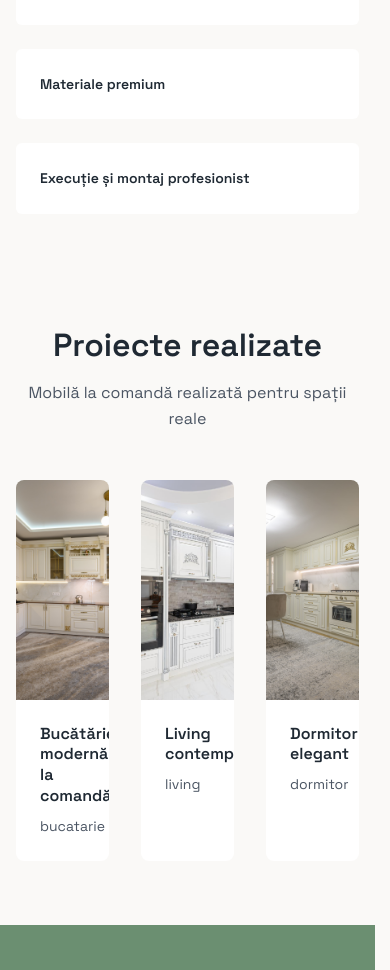
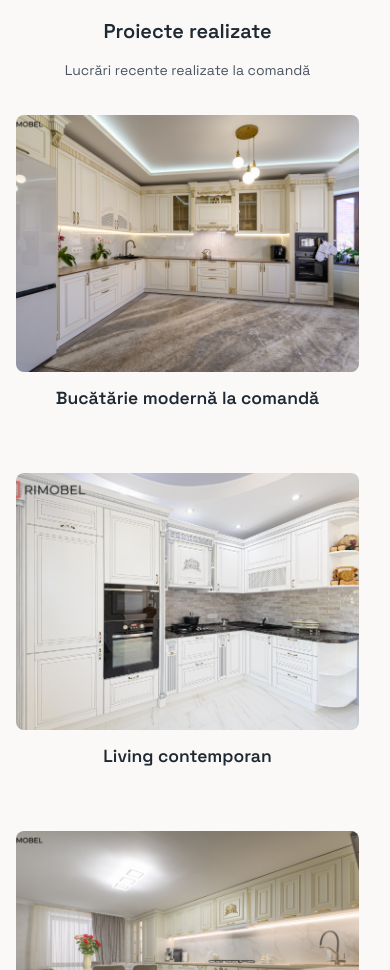
Before and after one commit to remus2023/daremi-website, a Next.js app: page / in a window 390 px wide. Shown: the part 3628-4598 px from the top of the page. Built offline with nearby package versions, Linux system fonts and the light colour scheme.

Commit message:
fix(home-benefits): responsive image scaling on mobile (prevent distortion)

```diff
--- a/src/components/home/HomeBenefits/_homeBenefitsMobile.scss
+++ b/src/components/home/HomeBenefits/_homeBenefitsMobile.scss
@@ -6,7 +6,7 @@
     &__mobile-list {
         display: flex;
         flex-direction: column;
-        gap: space(md);
+        gap: space(sm);
     }
 
     &__mobile-item {
@@ -30,6 +30,7 @@
         text-align: left;
         color: $color-text;
         transition: color 0.25s ease;
+        padding: space(sm);
     }
 
     /* TITLU ACTIV */
@@ -51,7 +52,9 @@
 
     &__mobile-content img {
         width: 100%;
-        border-radius: radius(sm);
-        margin: space(md) 0;
+        height: auto;
+        max-width: 100%;
+        object-fit: contain;
+        display: block;
     }
 }
--- a/src/components/home/HomeProjects/HomeProjects.tsx
+++ b/src/components/home/HomeProjects/HomeProjects.tsx
@@ -1,6 +1,7 @@
+"use client";
+
 import Link from "next/link";
 import Image from "next/image";
-
 import { projects } from "@/config/projects.config";
 
 export default function HomeProjects() {
@@ -9,21 +10,25 @@ export default function HomeProjects() {
     .sort((a, b) => (a.order ?? 0) - (b.order ?? 0))
     .slice(0, 3);
 
-  if (homeProjects.length === 0) {
-    return null;
-  }
-
   return (
     <section className="home-projects">
       <div className="container">
         <header className="home-projects__header">
           <h2 className="home-projects__title">Proiecte realizate</h2>
-          <p className="home-projects__subtitle">Mobilă la comandă realizată pentru spații reale</p>
+
+          {/* Subtitlu – IDENTIC cu varianta inițială (neschimbat) */}
+          <p className="home-projects__subtitle">
+            Lucrări recente realizate la comandă
+          </p>
         </header>
 
         <div className="home-projects__grid">
           {homeProjects.map((project) => (
-            <Link key={project.id} href={`/proiecte/${project.id}`} className="home-projects__card">
+            <Link
+              key={project.id}
+              href={`/proiecte/${project.id}`}
+              className="home-projects__card"
+            >
               <div className="home-projects__image">
                 <Image
                   src={project.image.src}
@@ -33,12 +38,17 @@ export default function HomeProjects() {
                 />
               </div>
 
-              <div className="home-projects__content">
-                <h3 className="home-projects__name">{project.title}</h3>
-                <span className="home-projects__category">{project.category}</span>
-              </div>
+              <h3 className="home-projects__card-title">
+                {project.title}
+              </h3>
             </Link>
           ))}
+        </div>
+
+        <div className="home-projects__cta">
+          <Link href="/proiecte" className="btn btn-primary btn-md">
+            Vezi toate proiectele
+          </Link>
         </div>
       </div>
     </section>
--- a/src/components/home/HomeProjects/_homeProjects.scss
+++ b/src/components/home/HomeProjects/_homeProjects.scss
@@ -1,30 +1,28 @@
 @use "../../../styles/abstracts" as *;
 
 .home-projects {
-    padding: space(xxl) 0;
-    background-color: $color-bg;
+    padding: space(xl) 0;
 
     &__header {
+        margin-bottom: space(lg);
         text-align: center;
-        margin-bottom: space(xl);
     }
 
     &__title {
-        font-size: font-size(h2);
-        line-height: 1.2;
-        margin-bottom: space(sm);
-        color: $color-text;
+        font-size: font-size(xl);
+        font-weight: weight(semibold);
     }
 
     &__subtitle {
-        font-size: font-size(base);
-        line-height: 1.6;
+        margin-top: space(xs);
+        font-size: font-size(sm);
         color: $color-text-muted;
     }
 
     /* =========================
-       GRID
-    ========================= */
+     GRID
+  ========================= */
+
     &__grid {
         display: grid;
         grid-template-columns: repeat(3, 1fr);
@@ -32,37 +30,31 @@
     }
 
     /* =========================
-       CARD
-    ========================= */
+     CARD
+     (TRAZIȚIE ORIGINALĂ – RESTAURATĂ)
+  ========================= */
+
     &__card {
         display: block;
-        background-color: $color-surface;
-        border-radius: radius(lg);
-        overflow: hidden;
         text-decoration: none;
         color: inherit;
-        transition:
-            transform 260ms ease,
-            box-shadow 260ms ease;
+        transition: transform 0.3s ease, box-shadow 0.3s ease;
+
+        &:hover {
+            transform: translateY(-4px);
+            // box-shadow: 0 12px 32px rgba(0, 0, 0, 0.12);
+        }
     }
 
-    &__card:hover {
-        transform: translateY(-6px);
-        box-shadow: 0 20px 40px $color-border;
-    }
-
-    /* =========================
-       IMAGE
-    ========================= */
     &__image {
         position: relative;
-        width: 100%;
-        height: 220px;
+        aspect-ratio: 4 / 3;
         overflow: hidden;
+        border-radius: radius(lg);
 
         img {
             object-fit: cover;
-            transition: transform 260ms ease;
+            transition: transform 0.4s ease;
         }
     }
 
@@ -70,23 +62,34 @@
         transform: scale(1.05);
     }
 
-    /* =========================
-       CONTENT
-    ========================= */
-    &__content {
-        padding: space(md);
+    &__card-title {
+        margin-top: space(sm);
+        font-size: font-size(md);
+        font-weight: weight(semibold);
+        text-align: center;
     }
 
-    &__name {
-        font-size: font-size(md);
-        font-weight: weight(semibold);
-        line-height: 1.3;
-        margin-bottom: space(xs);
-        color: $color-text;
+    /* =========================
+     CTA
+  ========================= */
+
+    &__cta {
+        margin-top: space(xl);
+        text-align: center;
     }
 
-    &__category {
-        font-size: font-size(sm);
-        color: $color-text-muted;
+    /* =========================
+     RESPONSIVE
+  ========================= */
+
+    @include down(md) {
+        &__grid {
+            grid-template-columns: 1fr;
+            gap: space(xl);
+        }
+
+        &__card-title {
+            font-size: font-size(lg);
+        }
     }
 }
```
